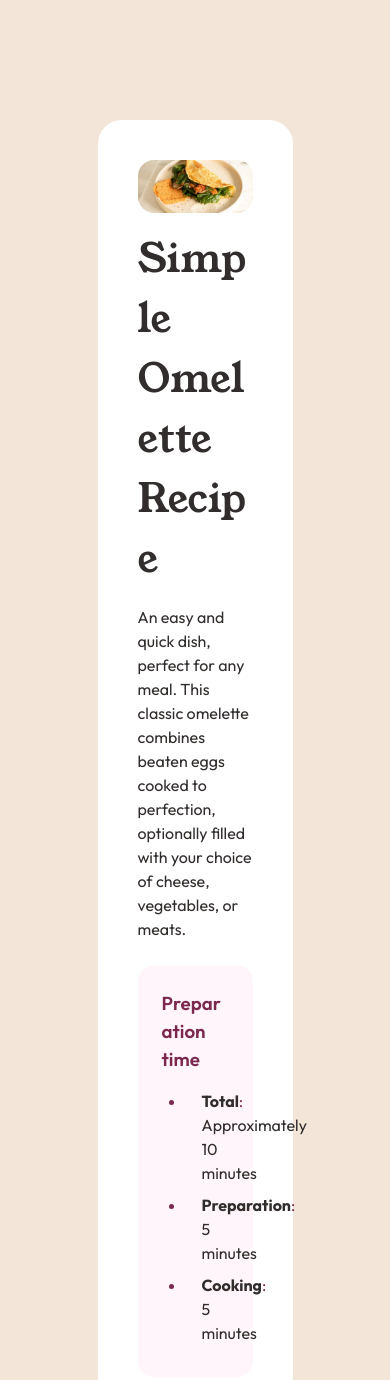
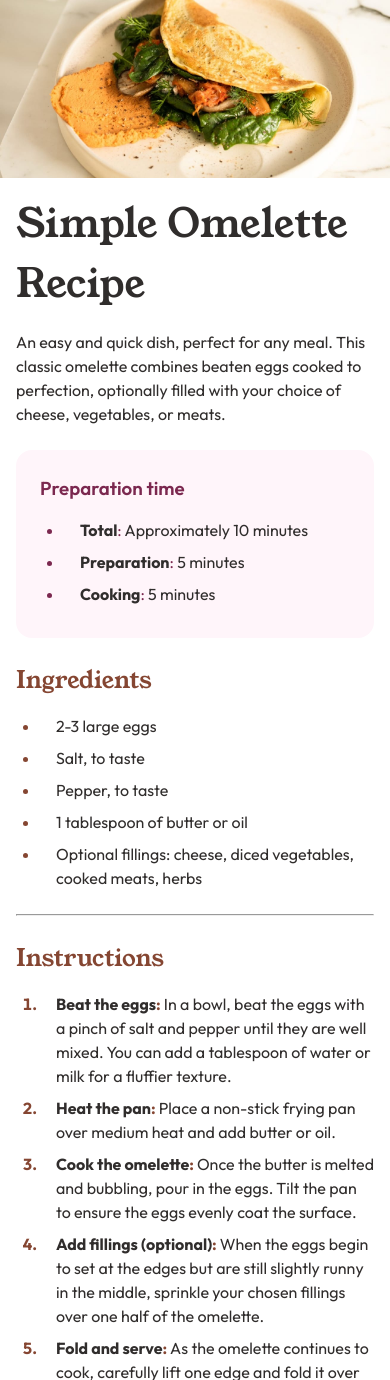
Before and after one commit to Burnlees/recipe-page, a plain HTML site: page index.html in a window 390 px wide. Shown: the top 1380 px of the page. Drawn offline with Linux system fonts and the light colour scheme.

Commit message:
Fixed mobile design

```diff
--- a/css/style.css
+++ b/css/style.css
@@ -3,7 +3,6 @@
 @import url("https://fonts.googleapis.com/css2?family=Young+Serif&display=swap");
 
 @import url("https://fonts.googleapis.com/css2?family=Outfit:wght@100..900&display=swap");
-
 
 /* CSS Custom Properties */
 
@@ -73,7 +72,6 @@ h6 {
 #__next {
   isolation: isolate;
 }
-
 
 /* Page Styling */
 
@@ -203,3 +201,31 @@ tr:last-child td {
 hr {
   background-color: var(--clr-neutral-lght-grey);
 }
+
+@media (max-width: 760px) {
+  .recipe {
+    width: 100%;
+    margin: 0;
+    border-radius: 0;
+    padding: 0;
+  }
+
+  img {
+    border-radius: 0;
+  }
+
+  header {
+    margin-left: 1rem;
+    margin-right: 1rem;
+  }
+
+  section {
+    margin-left: 1rem;
+    margin-right: 1rem;
+  }
+
+  hr {
+    margin-left: 1rem;
+    margin-right: 1rem;
+  }
+}
--- a/index.html
+++ b/index.html
@@ -30,11 +30,11 @@
   <body>
     <main>
       <article class="recipe">
+        <img
+        src="assets/images/image-omelette.jpeg"
+        alt="Image of an omelette on a plate"
+      />
         <header>
-          <img
-            src="assets/images/image-omelette.jpeg"
-            alt="Image of an omelette on a plate"
-          />
           <h1>Simple Omelette Recipe</h1>
           <p class="description">
             An easy and quick dish, perfect for any meal. This classic omelette
@@ -65,9 +65,14 @@
             <li><span class="list-details">2-3 large eggs</span></li>
             <li><span class="list-details">Salt, to taste</span></li>
             <li><span class="list-details">Pepper, to taste</span></li>
-            <li><span class="list-details">1 tablespoon of butter or oil</span></li>
             <li>
-              <span class="list-details">Optional fillings: cheese, diced vegetables, cooked meats, herbs</span>
+              <span class="list-details">1 tablespoon of butter or oil</span>
+            </li>
+            <li>
+              <span class="list-details"
+                >Optional fillings: cheese, diced vegetables, cooked meats,
+                herbs</span
+              >
             </li>
           </ul>
         </section>
```
Also changed, not shown: 3 other files.
